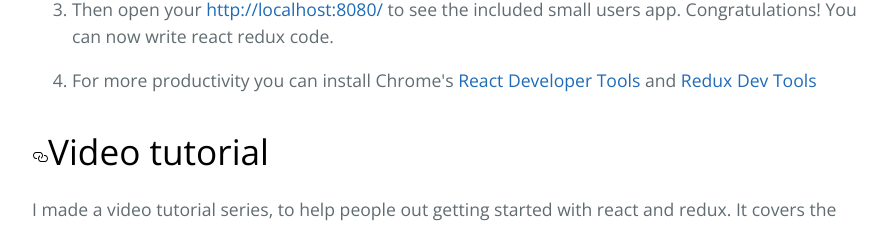
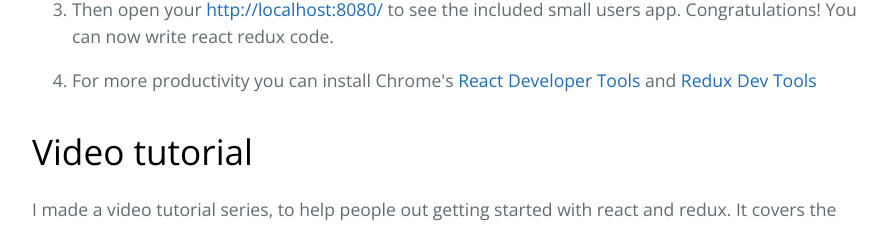
Before and after one commit to jijunair/react-redux-boilerplate, a plain HTML site: page index.html in a window 1280 px wide. Shown: the part 2018-2243 px from the top of the page, without its empty margins (192-1079 px from the left). Drawn offline with nearby package versions, Linux system fonts and the light colour scheme; some packages are replaced by stand-ins of ours; a script that the page names is missing.

Commit message:
video tutorial

```diff
--- a/index.html
+++ b/index.html
@@ -63,7 +63,7 @@ Congratulations! You can now write react redux code.</p></li>
 <li><p>For more productivity you can install Chrome's <a href="https://chrome.google.com/webstore/detail/react-developer-tools/fmkadmapgofadopljbjfkapdkoienihi?hl=en">React Developer Tools</a> and <a href="https://chrome.google.com/webstore/detail/redux-devtools/lmhkpmbekcpmknklioeibfkpmmfibljd?hl=en">Redux Dev Tools</a></p></li>
 </ol>
 
-<h1><a id="user-content-video-tutorial" class="anchor" href="#video-tutorial" aria-hidden="true"><svg aria-hidden="true" class="octicon octicon-link" height="16" version="1.1" viewBox="0 0 16 16" width="16"><path d="M4 9h1v1H4c-1.5 0-3-1.69-3-3.5S2.55 3 4 3h4c1.45 0 3 1.69 3 3.5 0 1.41-.91 2.72-2 3.25V8.59c.58-.45 1-1.27 1-2.09C10 5.22 8.98 4 8 4H4c-.98 0-2 1.22-2 2.5S3 9 4 9zm9-3h-1v1h1c1 0 2 1.22 2 2.5S13.98 12 13 12H9c-.98 0-2-1.22-2-2.5 0-.83.42-1.64 1-2.09V6.25c-1.09.53-2 1.84-2 3.25C6 11.31 7.55 13 9 13h4c1.45 0 3-1.69 3-3.5S14.5 6 13 6z"></path></svg></a>Video tutorial</h1>
+<h1><a id="user-content-video-tutorial" class="anchor" href="#video-tutorial" aria-hidden="true"><span aria-hidden="true" class="octicon octicon-link"></span></a>Video tutorial</h1>
 <p>I made a video tutorial series, to help people out getting started with react and redux. It covers the basics, like what is react, redux, etc, and also setting up the environment with redux-minimal and guiding you step by step with creating the demo users app. You will also understand why code was written this way, where refactoring was needed, etc.</p>
 <p><a href="https://www.youtube.com/watch?v=d0oUGmSE6IY&amp;list=PLJBrYU54JD2pTblB20OmV7GL6H5J-p2g8">Let's learn React and Redux with Javascript's new ES6 syntax, from Beginner to Intermediate to Advanced</a></p>
 
```
